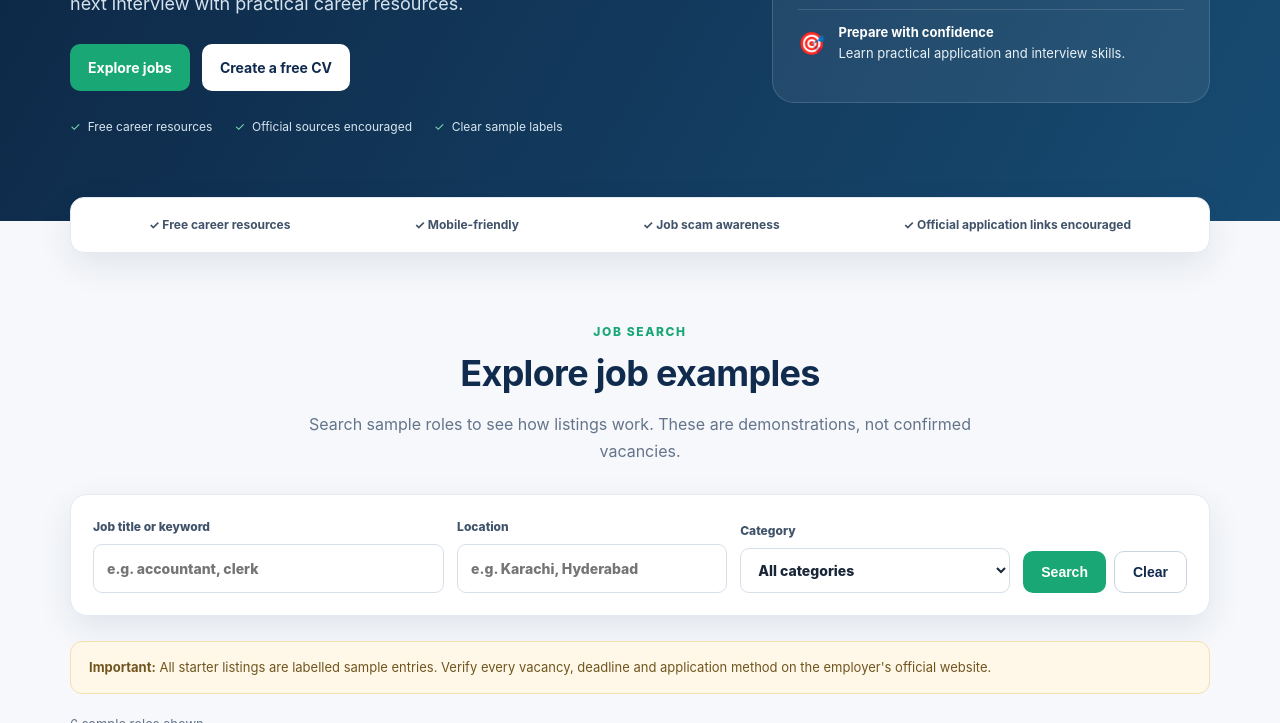
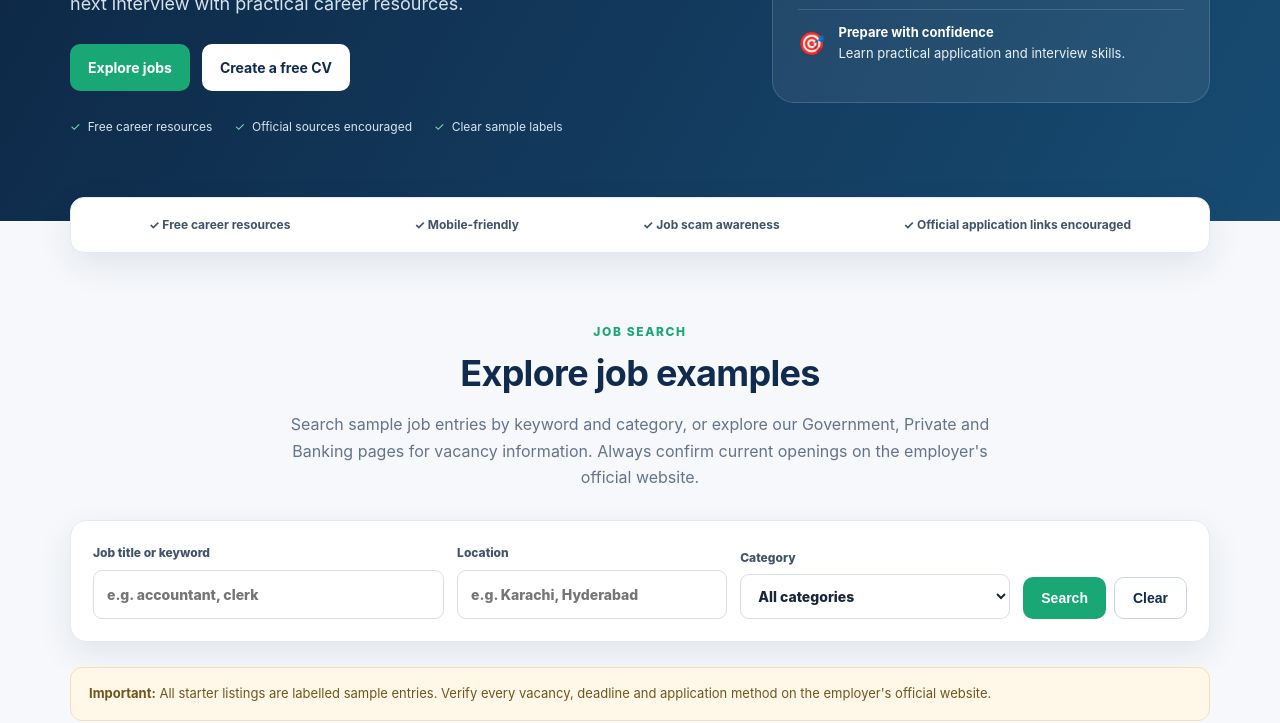
Before and after one commit to hamidkhuharo47-source/Pakistan-jobs-CV-help, a plain HTML site: page index.html in a window 1280 px wide. Shown: the part 377-1100 px from the top of the page. Drawn offline with Linux system fonts and the light colour scheme.

Commit message:
Update index.html

```diff
--- a/index.html
+++ b/index.html
@@ -16,7 +16,7 @@
 <section class="hero"><div class="wrap hero-grid"><div><span class="eyebrow">Your career starts here</span><h1>Find your next opportunity in <em>Pakistan.</em></h1><p>Explore job-search guidance, build a professional CV and prepare for your next interview with practical career resources.</p><div class="actions"><a class="btn btn-primary" href="#jobs">Explore jobs</a><a class="btn btn-light" href="pages/cv-maker.html">Create a free CV</a></div><ul class="hero-points"><li>Free career resources</li><li>Official sources encouraged</li><li>Clear sample labels</li></ul></div>
 <div class="hero-panel"><h2>Make your next move count</h2><div class="quick"><span>🔎</span><p><b>Search smarter</b>Explore job examples by keyword and category.</p></div><div class="quick"><span>📄</span><p><b>Build your CV</b>Create a simple, printable CV in minutes.</p></div><div class="quick"><span>🎯</span><p><b>Prepare with confidence</b>Learn practical application and interview skills.</p></div></div></div></section>
 <div class="wrap trust"><span>✓ Free career resources</span><span>✓ Mobile-friendly</span><span>✓ Job scam awareness</span><span>✓ Official application links encouraged</span></div>
-<section id="jobs"><div class="wrap"><div class="section-head"><span class="eyebrow">Job search</span><h2>Explore job examples</h2><p>Search sample roles to see how listings work. These are demonstrations, not confirmed vacancies.</p></div>
+<section id="jobs"><div class="wrap"><div class="section-head"><span class="eyebrow">Job search</span><h2>Explore job examples</h2><p>Search sample job entries by keyword and category, or explore our Government, Private and Banking pages for vacancy information. Always confirm current openings on the employer's official website.</p></div>
 <form class="search-panel" id="job-filter-form"><div class="search-grid">
 <label>Job title or keyword<input id="filter-title" type="search" placeholder="e.g. accountant, clerk"></label>
 <label>Location<input id="filter-location" type="search" placeholder="e.g. Karachi, Hyderabad"></label>
```
